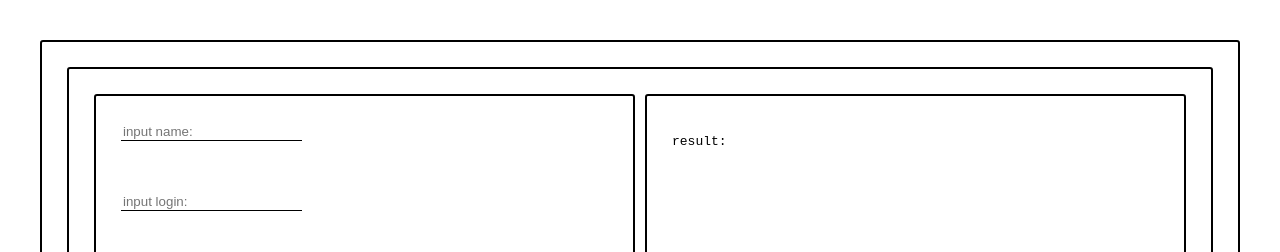
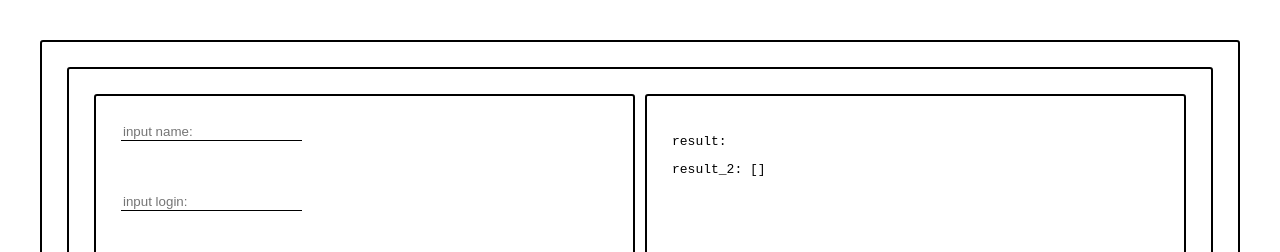
Before and after one commit to Bertik888/Counter-Vue3, a Vue app: page / in a window 1280 px wide. Shown: the top 252 px of the page. Built offline with nearby package versions, Linux system fonts and the light colour scheme.

Commit message:
8 commit before api

```diff
--- a/src/components/CRegistration.vue
+++ b/src/components/CRegistration.vue
@@ -6,6 +6,7 @@
       <div class="c-registration__input">
         <c-registration-form
           @sendForm="sendForm"
+          @response_400="response_400"
 
         />
       </div>
@@ -13,6 +14,7 @@
       <div class="c-registration__result">
         <c-registration-result
           :result="result"
+          :result_2="result_2"
 
         />
       </div>
@@ -36,14 +38,20 @@ import CRegistrationResult from './CRegistrationResult.vue'
 
     data() {
       return {
-        result: undefined
+        result: undefined,
+        result_2: []
       }
     },
 
     methods: {
       sendForm(formData) {
         this.result = formData
-        console.log(formData)
+        // console.log(formData)
+      },
+
+      response_400(dataValid) {
+        this.result_2 = dataValid
+        console.log(dataValid)
       }
     }
 
--- a/src/components/CRegistrationForm.vue
+++ b/src/components/CRegistrationForm.vue
@@ -21,7 +21,7 @@
           class="input-wrapper"
         >
       </div>
-      <!-- type="login" - существует такой тип? и тип майл?
+      <!-- type="login" - существует такой тип? - нет; тип майл? - да
           :value = как используется? когда v-model, а когда :value ?  -->
       <div class="my-input">
         <input
@@ -57,6 +57,7 @@
 
 <script>
 import {createUser} from '@/api/fakeUser'
+
   export default {
     name: 'CRegistrationForm',
 
@@ -68,7 +69,6 @@ import {createUser} from '@/api/fakeUser'
         inputEmailForm: '',
         inputPasswordForm: ''
       }
-
     },
 
     methods: {
@@ -78,12 +78,17 @@ import {createUser} from '@/api/fakeUser'
           login: this.inputLoginForm,
           email: this.inputEmailForm,
           password: this.inputPasswordForm
+        }
 
-        }
         createUser(data).then(response => {
-          if(response.data.status === 400) {
-            console.log(data)
+          if (response.data.status === 400) {
+            this.$emit('response_400', response.data)
           }
+
+          if (response.data.status === 200) {
+            this.$emit('response_200', response.data)
+          }
+          console.log(response.data)
           console.log(response)
         })
 
@@ -93,9 +98,9 @@ import {createUser} from '@/api/fakeUser'
           inputEmailForm: this.inputEmailForm,
           inputPasswordForm: this.inputPasswordForm
         }
-        this.$emit('sendForm', formData)
-        this.resetForm()
-        console.log('onChangeForm')
+          this.$emit('sendForm', formData)
+          this.resetForm()
+          console.log('onChangeForm')
       },
 
       resetForm() {
--- a/src/components/CRegistrationResult.vue
+++ b/src/components/CRegistrationResult.vue
@@ -2,6 +2,7 @@
   <div class="block-wrapper block-height">
     <div class="c-registration-res">
       <pre>result: {{ result }}</pre>
+      <pre>result_2: {{ result_2 }}</pre>
     </div>
 
   </div>
@@ -15,7 +16,14 @@
       result: {
         type: Object,
         default: undefined
-      }
+      },
+
+      result_2: {
+        type: Array,
+        default: []
+      },
+
+
     }
   }
 </script>
```
